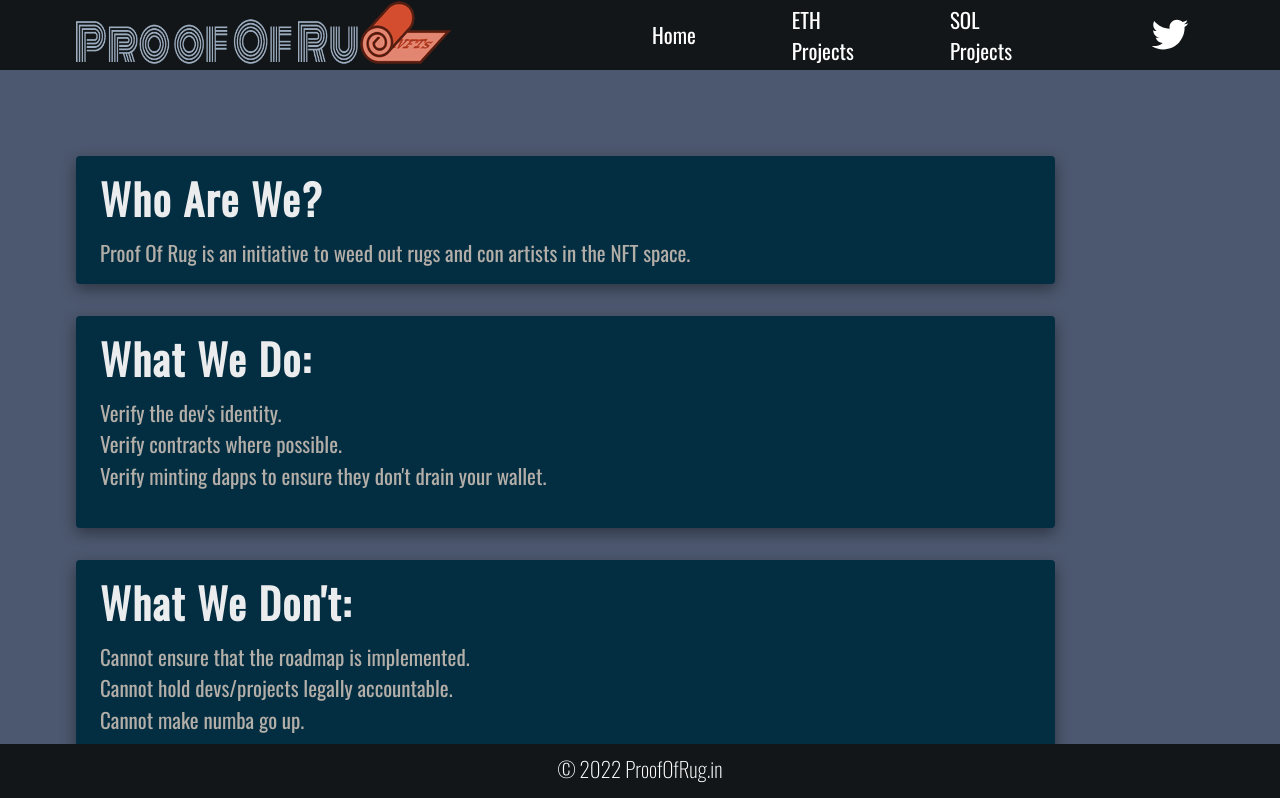
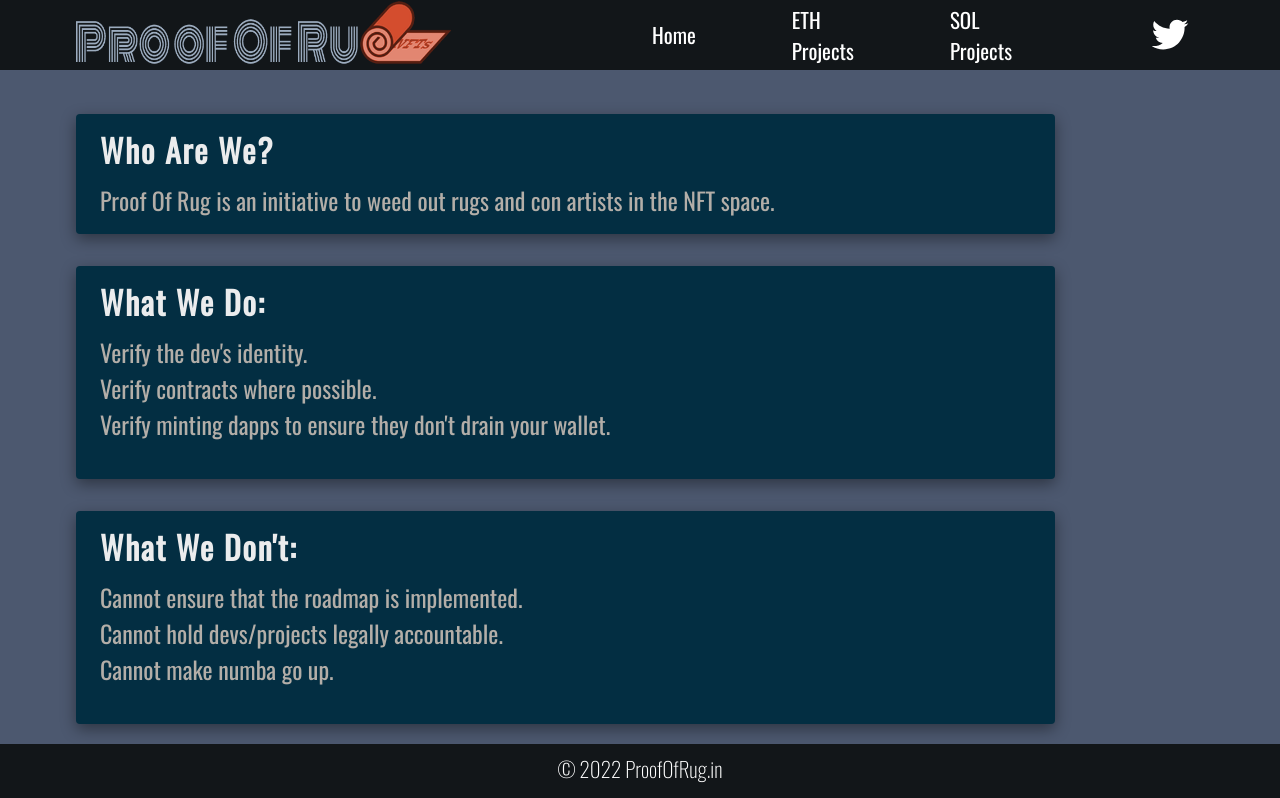
Before and after one commit to zubin-madon/ProofOfRug, a React (Create React App) app: page / in a window 1280 px wide. Shown: the top 798 px of the page. Built offline with nearby package versions, Linux system fonts and the light colour scheme.

Commit message:
commit on master

```diff
--- a/src/components/navbar.jsx
+++ b/src/components/navbar.jsx
@@ -16,10 +16,9 @@ function Navbar() {
             <div className='leftSide' id={openLinks ? "open" : "close"}>
             <img id="showAtHighRes" src={Logo} alt="Proof Of Rug Logo"/>
             <div className="hiddenLinks" id="hideAtHighRes">
-            <Link to="/Home">Home</Link>
+            <Link to="/">Home</Link>
                 <Link to="/ETH">ETH Projects</Link>
                 <Link to="/SOL">SOL Projects</Link>
-
                 <div className="socialMedia">
                 <a target="_blank" href="https://twitter.com/proofofrug" rel="noopener noreferrer">
                 <TwitterIcon />
--- a/src/styles/Footer.css
+++ b/src/styles/Footer.css
@@ -7,7 +7,8 @@
     align-items: center;
     flex-direction: column;
     padding-top: 0.5em;
-    margin-top: 0em;
+    margin-top: 10em;
+
   }
 
   .socialMedia svg {
--- a/src/styles/Home.css
+++ b/src/styles/Home.css
@@ -9,7 +9,7 @@
     background-position: center;
     background-repeat: no-repeat;
     background-size: cover;
-    margin-top: 5em;
+    margin-top: 2em;
 
   }
 
@@ -85,11 +85,11 @@
 
   .card__content h3 {
       color: var(--whitewash) !important;
-      font-size: 3em;
+      font-size: 2rem !important;
       text-align: left;
   }
   .card__content li {
-      font-size: 1.5em;
+      font-size: 1.5rem !important;
       text-align: left;
   }
 
```
